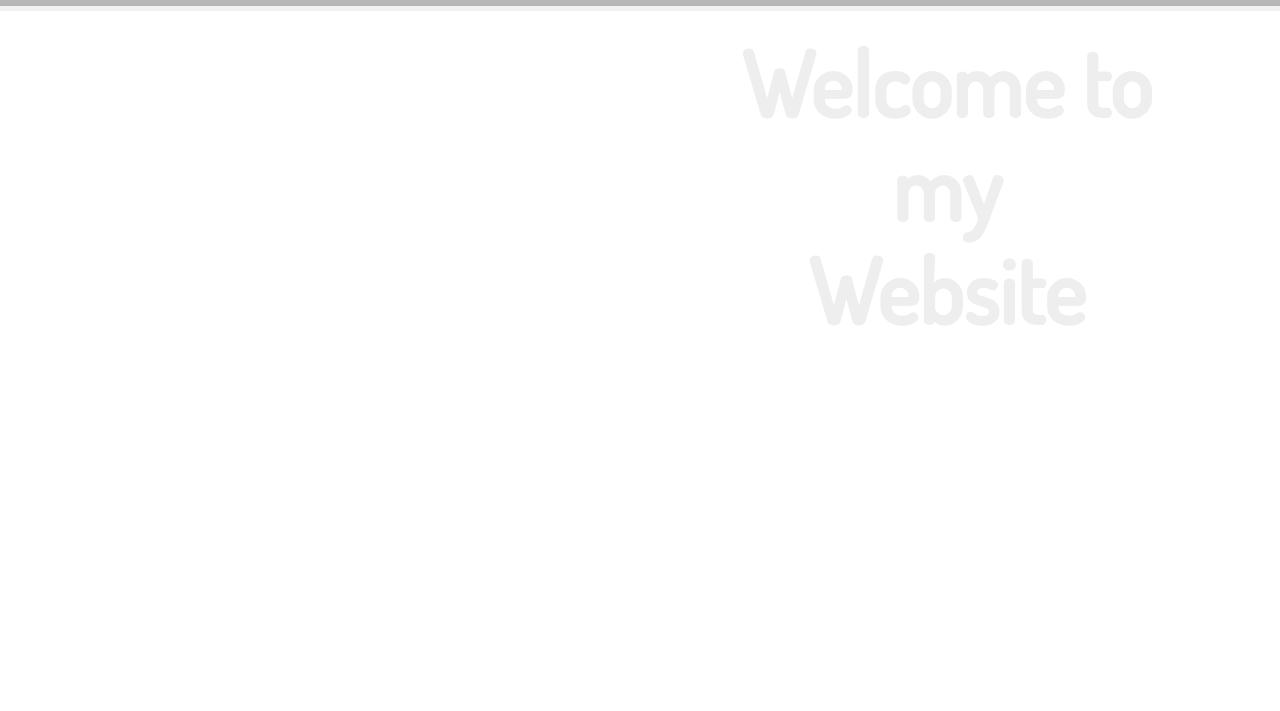
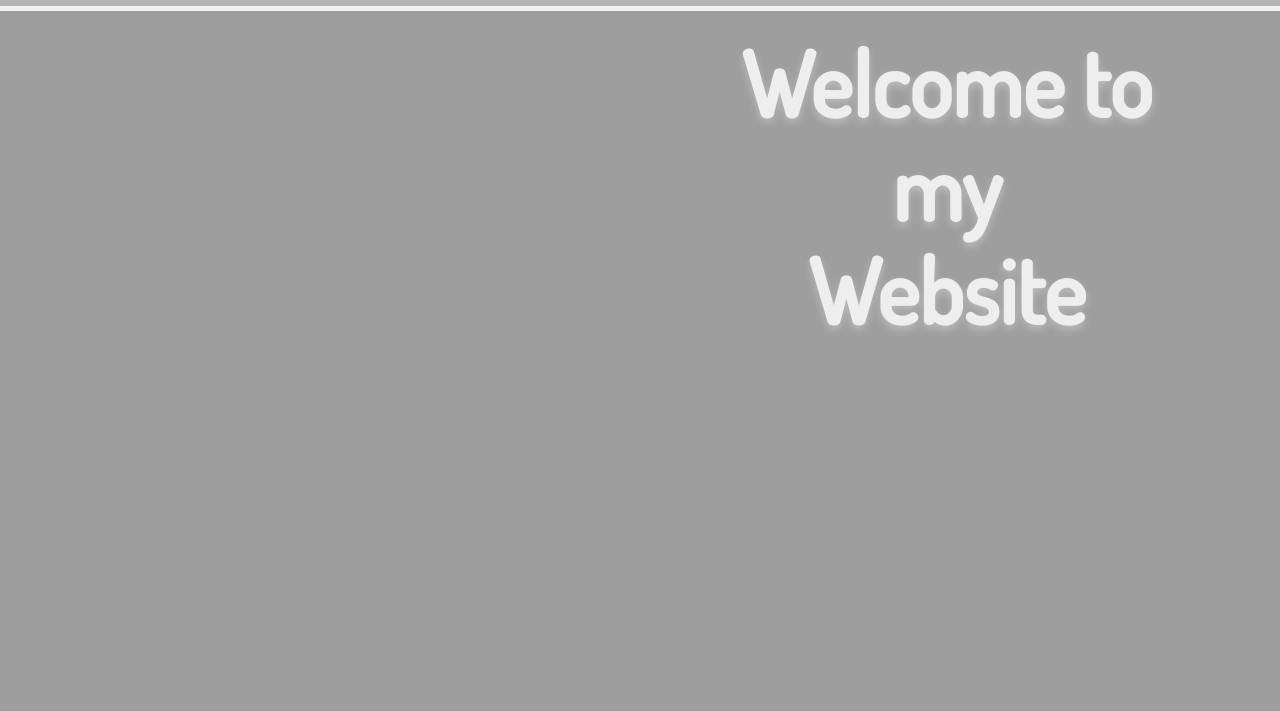
Before and after one commit to Mateus-A-Carvalho/sticky-navbar, a plain HTML site: page index.html in a window 1280 px wide. Shown: the part 89-800 px from the top of the page. Drawn offline with Linux system fonts and the light colour scheme; the site is published under a folder, as on GitHub Pages, so addresses that start at the root find nothing; a web font is replaced by a local one.

Commit message:
Fixing the problem of path url

```diff
--- a/assets/styles/styles.css
+++ b/assets/styles/styles.css
@@ -50,7 +50,7 @@ body {
 }
 
 .bg-wrapper {
-  background: url("/assets/img/bg01.jpg");
+  background: url("../img/bg01.jpg");
   height: 100vh;
   width: 100vw;
   overflow: hidden;
```
